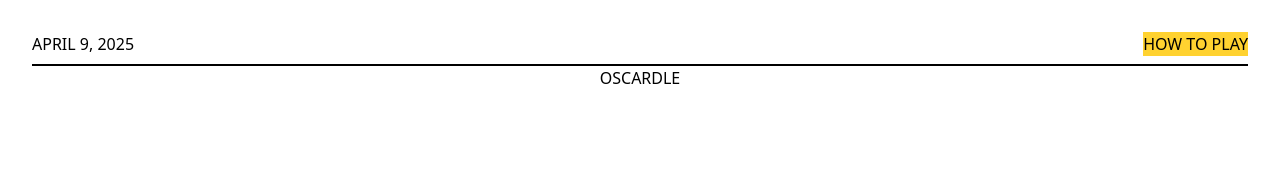
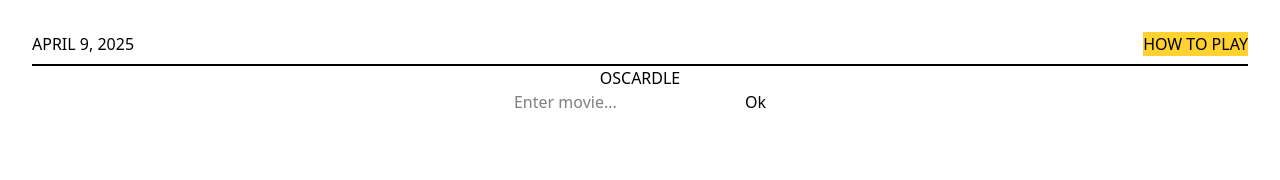
Before and after one commit to victorrf2002/oscardle, a React (Vite) app: page / in a window 1280 px wide. Shown: the top 180 px of the page. Built offline with nearby package versions, Linux system fonts and the light colour scheme.

Commit message:
Skeleton of GuessBar function for guess input

```diff
--- a/src/App.jsx
+++ b/src/App.jsx
@@ -2,7 +2,16 @@
 import './App.css'
 
 // Component for guess input
-function Guess() {
+function GuessBar() {
+
+  return (
+    <div>
+        <form>
+          <input name="guess-input" type="text" id="guess-input" required placeholder='Enter movie...'/>
+          <button>Ok</button>
+        </form>
+    </div>
+  )
 
 }
 
@@ -24,7 +33,7 @@
     <div>
       <Header/>
       <h1>OSCARDLE</h1>
-      <Guess />
+      <GuessBar />
     </div>
 
   );
```
